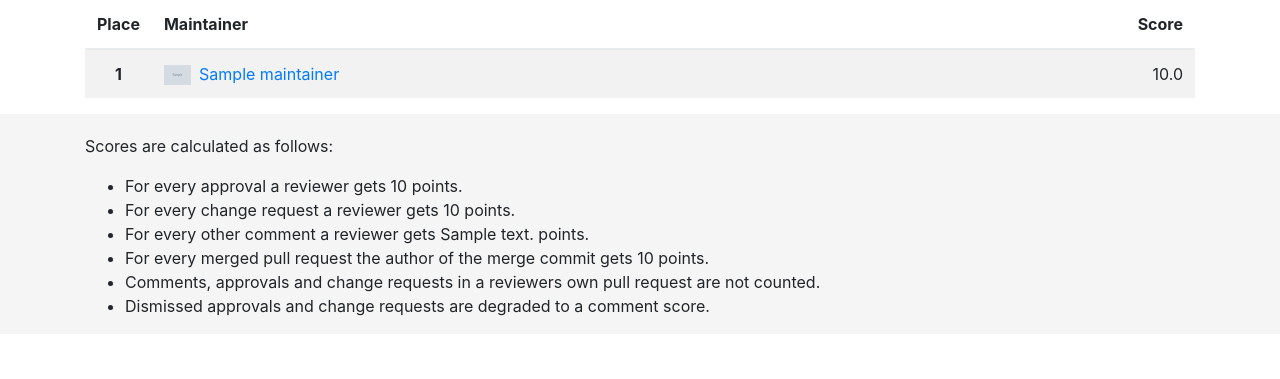
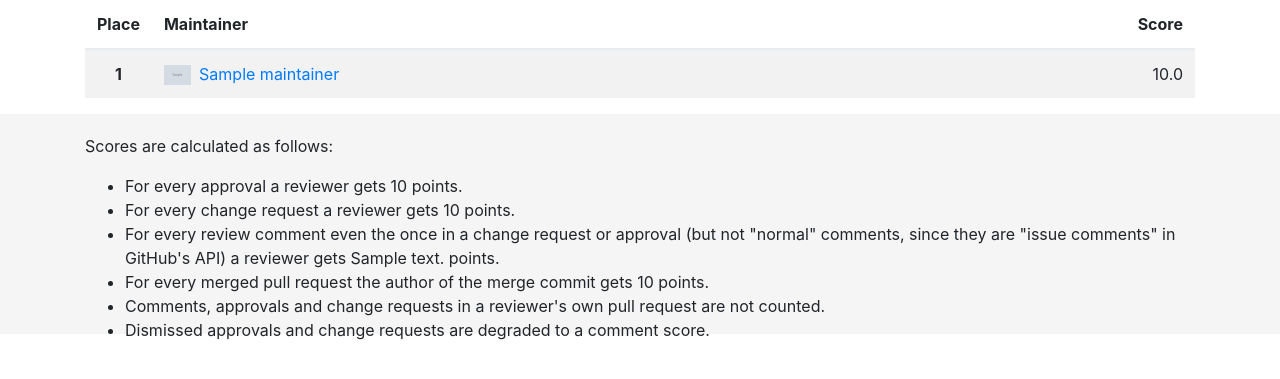
Before and after one commit to miri64/review_ladder, a Django app: template review_ladder/templates/review_ladder/index.html in a window 1280 px wide. Shown: the part 123-502 px from the top of the page. Run offline with Django 3.2, Linux system fonts and the light colour scheme; the template is opened without the code that fills it: most values are stand-ins (such as "Sample title", 1, 10 or a date in 2020); grey boxes marked "Sample" are stand-in pictures; some libraries are stand-ins or nearby versions.

Commit message:
Spell and wording fixes

```diff
--- a/review_ladder/templates/review_ladder/index.html
+++ b/review_ladder/templates/review_ladder/index.html
@@ -48,11 +48,12 @@
     <li>For every approval a reviewer gets {{ scores.approval }} points.</li>
     <li>For every change request a reviewer gets {{ scores.change_request }}
         points.</li>
-    <li>For every other comment a reviewer gets {{ scores.comment }}
-        points.</li>
+    <li>For every review comment even the once in a change request or approval
+        (but not "normal" comments, since they are "issue comments" in GitHub's
+        API) a reviewer gets {{ scores.comment }} points.</li>
     <li>For every merged pull request the author of the merge commit gets
         {{ scores.merge }} points.</li>
-    <li>Comments, approvals and change requests in a reviewers own pull request
+    <li>Comments, approvals and change requests in a reviewer's own pull request
         are not counted.</li>
     <li>Dismissed approvals and change requests are degraded to a comment
         score.</li>
```
